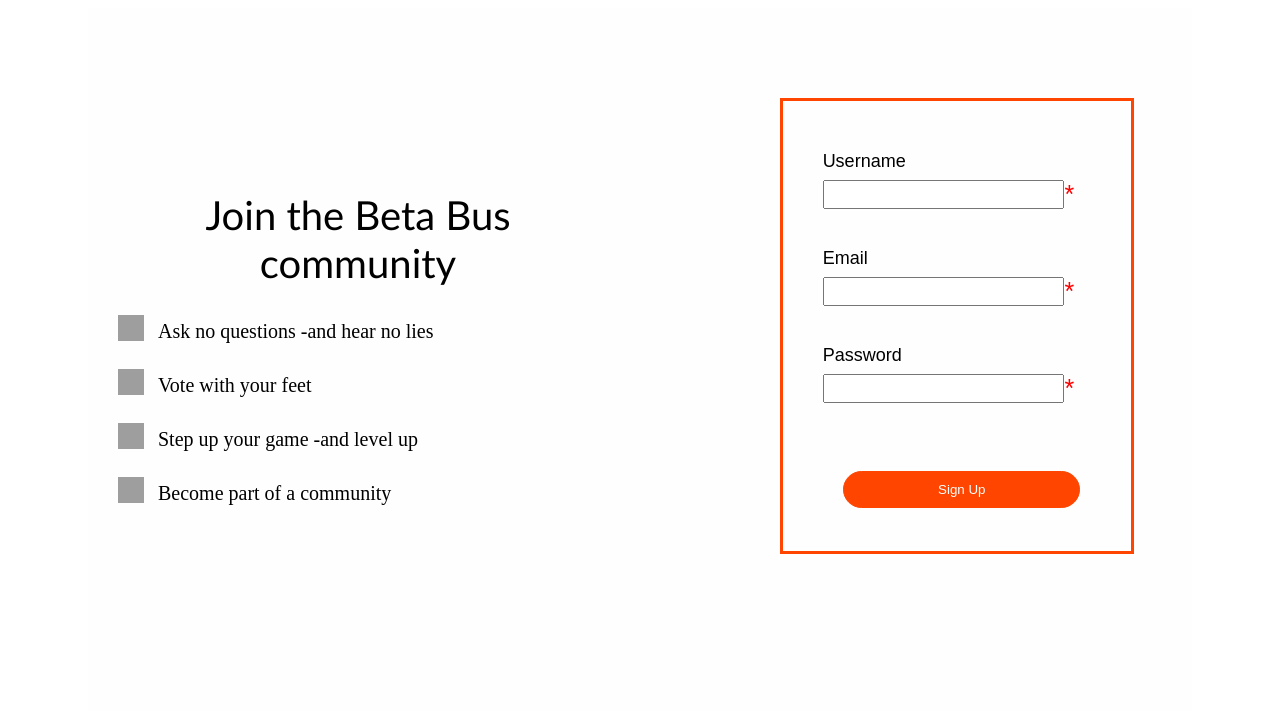
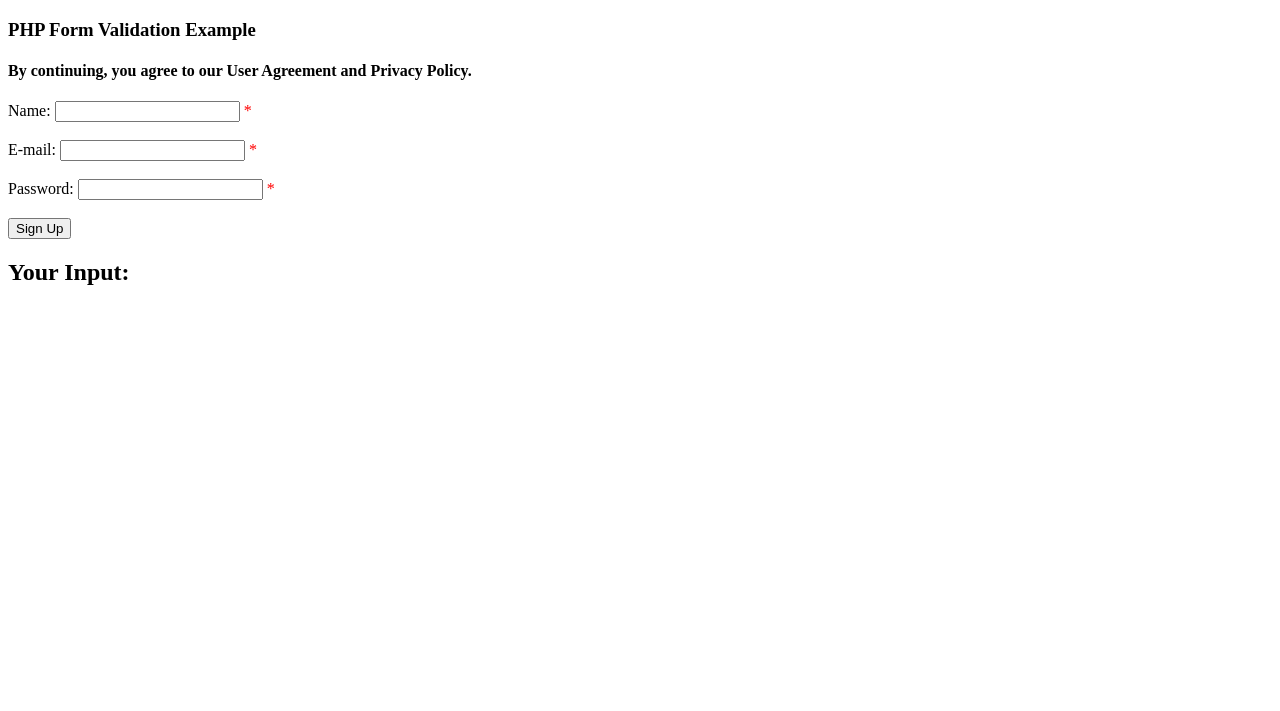
Before and after one commit to Andrea471-solo/Forum, a PHP site: page /sign_up.php in a window 1280 px wide. Shown: the top 711 px of the page. Run offline with PHP 8.4, Linux system fonts and the light colour scheme; grey boxes are pictures that could not be loaded.

Commit message:
Revert "."
This reverts commit ce581c83a9857c98fe8f79ca25fb915cf6e8dd01.

```diff
--- a/sign_up.php
+++ b/sign_up.php
@@ -1,101 +1,8 @@
-
 <!DOCTYPE HTML>
 <html>
 <head>
 <style>
-
-
 .error {color: #FF0000;}
-
-h1{
-  font-size: 40px;
-  font-family: Calibri, sans-serif;
-  font-weight:lighter;
-
-
-}
-input[type="submit"]{
-  width: 70%;
-  border-radius: 20px;
-  padding: 10px;
-  border: 1px solid #ff4500;
-  background-color: #ff4500;
-  color: white;
-}
-
-label{
-font-size: 18px;
-
-}
-
-.grid-container{
-  display: grid;
-  grid-template-columns: auto auto;
-  background-color: #fefefe;
-  padding: 10px;
-  margin-left: 80px;
-  margin-right: 80px;
-}
-
-.grid-item-about{
-  width: 500px;
-  height: 400px;
-  background-color: inherit;
-  /*border: 1px solid black;*/
-  padding: 10px;
-  margin-right: 48px;
-  margin-bottom:128px;
-  margin-top: 20%;
-  font-size: 30px;
-  text-align: center;
-}
-.grid-item-su{
-  height: 500px;
-  height: 400px;
-  background-color: inherit;
-  border: 3px solid #ff4500;
-  padding-left: 10px;
-  padding-top: 50px;
-  margin-right: 48px;
-  margin-bottom:100px;
-  margin-top: 20%;
-  font-size: 25px;
-  font-family: Arial, sans-serif;
-  text-align: center;
-}
-
-.grid-list{
-  display: grid;
-  grid-template-columns: 50px auto;
-  /*border: 1px solid red;*/
-  text-align: left;
-  padding-bottom: 20px;
-}
-.sub-grid{
-  display: grid;
-  grid-template-columns: auto auto;
-  /*border: 1px solid red;*/
-  text-align: left;
-  padding-bottom: 10px;
-  padding-left: 30px;
-}
-
-.grid-img{
-  width: auto;
-  /*border: 1px solid black;*/
-  padding-right: 1px;
-  margin-top: auto;
-}
-
-.span-about{
-  font-size: 20px;
-  /*border: 1px solid green;*/
-  text-align: left;
-  padding-top: 6px;
-  display: flex;
-
-}
-
 
 </style>
 </head>
@@ -142,68 +49,31 @@ function test_input($data) {
   return $data;
 }
 ?>
-<div class="grid-container">
-  <div class="grid-item-about">
-    <h1 mb32 lh-xs >Join the Beta Bus community</h1>
-    <div class="grid-list">
-      <div class="grid-img">
-        <svg class="ques" height="10" width="10">
-          <img src="/Forum/Forum.git/rsc/question.png" alt="Q" height="26" width="26">
-        </svg>
-      </div>
-      <span class="span-about">Ask no questions -and hear no lies</span>
-    </div>
-    <div class="grid-list">
-      <div class="grid-img">
-        <svg class="ques" height="10" width="10">
-          <img src="/Forum/Forum.git/rsc/vote1.png" alt="arrow" height="26" width="26">
-        </svg>
-      </div>
-      <span class="span-about">Vote with your feet</span>
-    </div>
-    <div class="grid-list">
-      <div class="grid-img">
-        <svg class="ques" height="10" width="10">
-          <img src="/Forum/Forum.git/rsc/level.png" alt="arrow" height="26" width="26">
-        </svg>
-      </div>
-      <span class="span-about">Step up your game -and level up</span>
-    </div>
-    <div class="grid-list">
-      <div class="grid-img">
-        <svg class="ques" height="10" width="10">
-          <img src="/Forum/Forum.git/rsc/com.png" alt="arrow" height="26" width="26">
-        </svg>
-      </div>
-      <span class="span-about">Become part of a community</span>
-    </div>
-  </div>
-  <div class="grid-item-su">
+
+<h3>PHP Form Validation Example</h3>
+<h4>By continuing, you agree to our User Agreement and Privacy Policy.</h4>
+<p><span class="error"></span></p>
 <form method="post" action="<?php echo htmlspecialchars($_SERVER["PHP_SELF"]);?>">
-      <div class="sub-grid">
-        <label for="name">Username</label>
-        <br>
-        <input type="text" name="name" value="<?php echo $name;?>">
+  Name: <input type="text" name="name" value="<?php echo $name;?>">
   <span class="error">* <?php echo $nameErr;?></span>
-      </div>
-      <br>
-      <div class="sub-grid">
-        <label for="email">Email</label>
-        <br>
-        <input type="text" name="email" value="<?php echo $email;?>">
+  <br><br>
+  E-mail: <input type="text" name="email" value="<?php echo $email;?>">
   <span class="error">* <?php echo $emailErr;?></span>
-      </div>
-      <br>
-      <div class="sub-grid">
-        <label for="psw">Password</label>
-        <br>
-        <input type="password" name="psw" value="<?php echo $psw;?>">
+  <br><br>
+  Password: <input type="password" name="psw" value="<?php echo $psw;?>">
   <span class="error">* <?php echo $pswErr;?></span>
-      </div>
   <br><br>
   <input type="submit" name="submit" value="Sign Up">
 </form>
-  </div>
-</div>
+
+<?php
+echo "<h2>Your Input:</h2>";
+echo $name;
+echo "<br>";
+echo $email;
+echo "<br>";
+
+?>
+
 </body>
 </html>
```
Lines whose indentation alone changed are shown as unchanged.
